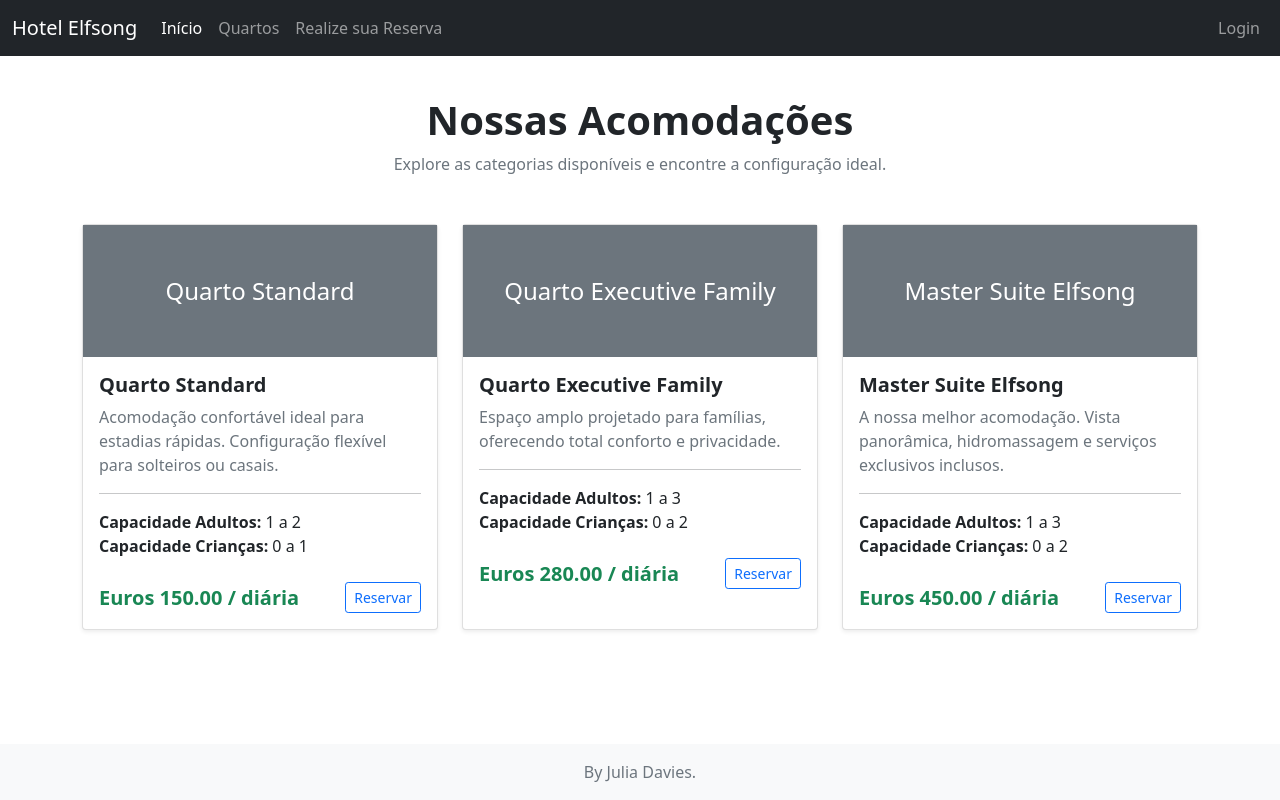
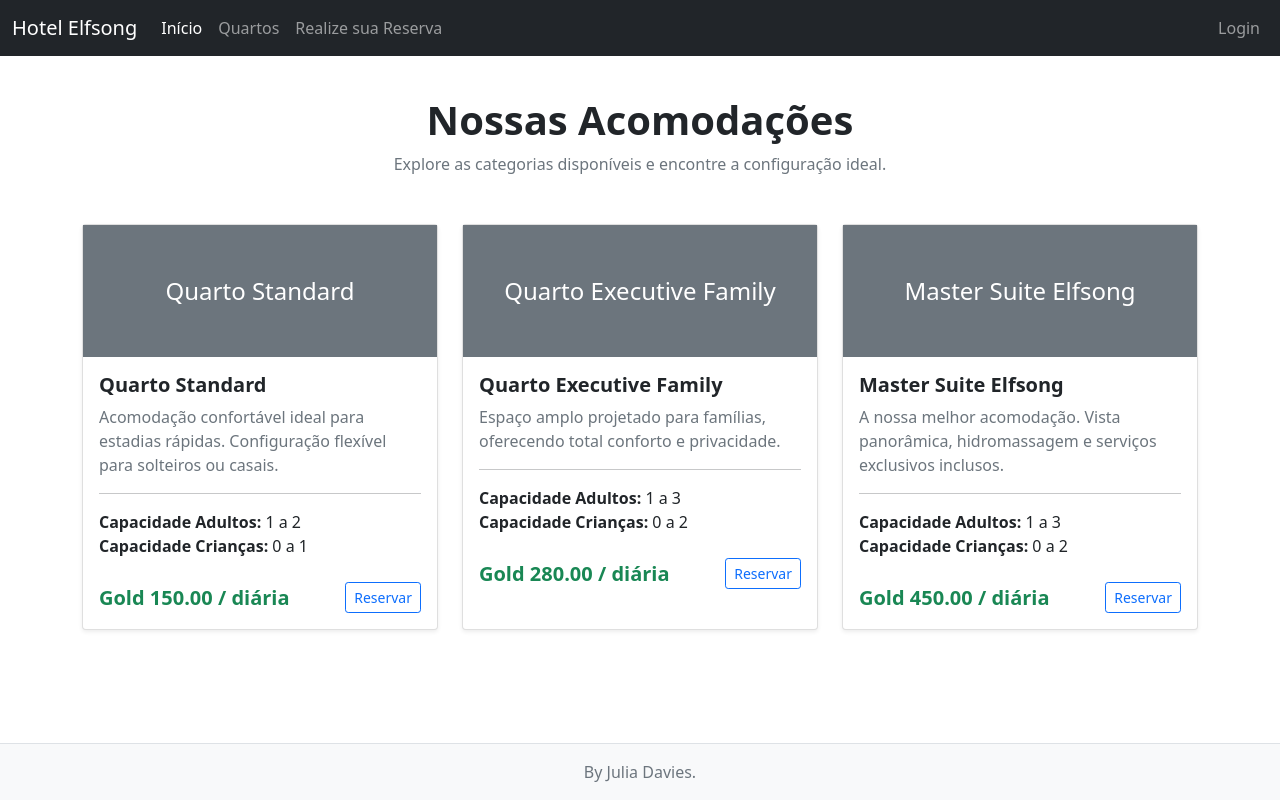
Before and after one commit to juuhdavies/trab-1, a Flask app: page /quartos in a window 1280 px wide. Run offline with Flask 3, Linux system fonts and the light colour scheme.

Commit message:
modificações base e página de quartos

```diff
--- a/templates/base.html
+++ b/templates/base.html
@@ -8,7 +8,7 @@
 
     <link href="https://cdn.jsdelivr.net/npm/bootstrap@5.0.2/dist/css/bootstrap.min.css" rel="stylesheet" integrity="sha384-EVSTQN3/azprG1Anm3QDgpJLIm9Nao0Yz1ztcQTwFspd3yD65VohhpuuCOmLASjC" crossorigin="anonymous">
 </head>
-<body>
+<body class="d-flex flex-column min-vh-100">
     <header>
         <nav class="navbar navbar-expand-md navbar-dark fixed-top bg-dark">
             <div class="container-fluid">
@@ -38,12 +38,12 @@
         </nav>
     </header>
 
-    <main class="container mt-5 pt-5 mb-5">
+    <main class="container mt-5 pt-5 mb-5 flex-grow-1">
         {% block content %}
         {% endblock %}
     </main>
 
-    <footer class="footer mt-auto py-3 bg-light fixed-bottom">
+    <footer class="footer py-3 bg-light mt-auto border-top">
         <div class="container text-center">
             <span class="text-muted">By Julia Davies.</span>
         </div>
--- a/templates/quartos.html
+++ b/templates/quartos.html
@@ -24,7 +24,7 @@
                     <li><strong>Capacidade Crianças:</strong> {{ quarto.criancas }}</li>
                 </ul>
                 <div class="d-flex justify-content-between align-items-center">
-                    <span class="fs-5 fw-bold text-success">Euros {{ "%.2f"|format(quarto.preco) }} / diária</span>
+                    <span class="fs-5 fw-bold text-success">Gold {{ "%.2f"|format(quarto.preco) }} / diária</span>
                     <a href="{{ url_for('reservas') }}" class="btn btn-outline-primary btn-sm">Reservar</a>
                 </div>
             </div>
```
